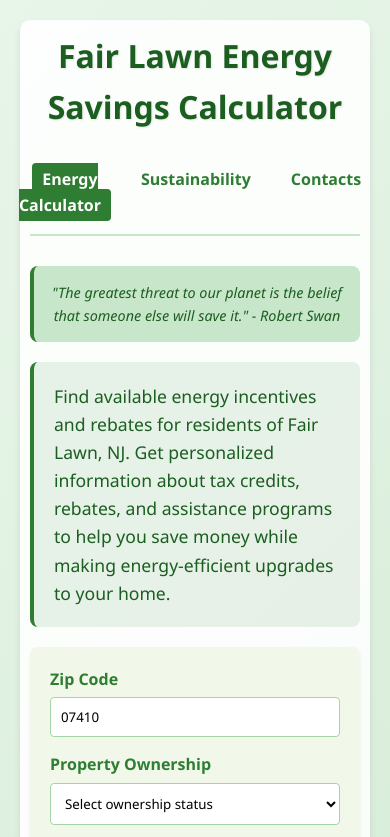
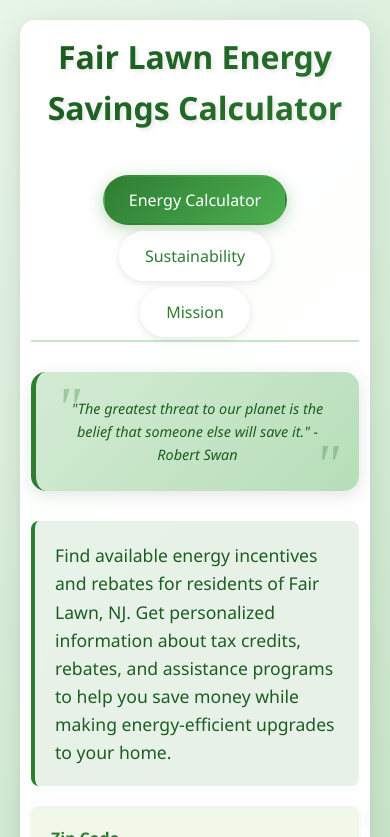
Before and after one commit to aarnavr18/geenoutreach, a website: page public/index.html in a window 390 px wide. Shown: the top 837 px of the page. Drawn offline with Linux system fonts and the light colour scheme.

Commit message:
Enhanced website aesthetics and restructured content - Updated sustainability page (removed vision and events sections) - Created new mission page to replace contacts - Enhanced visual design with glassmorphism effects, gradients, and animations - Improved navigation with modern pill-shaped buttons - Added responsive design and better mobile support

```diff
--- a/public/index.html
+++ b/public/index.html
@@ -15,7 +15,7 @@
         <ul>
           <li><a href="index.html" class="active">Energy Calculator</a></li>
           <li><a href="sustainability.html">Sustainability</a></li>
-          <li><a href="contacts.html">Contacts</a></li>
+          <li><a href="mission.html">Mission</a></li>
         </ul>
       </nav>
     </header>
--- a/public/styles.css
+++ b/public/styles.css
@@ -11,16 +11,25 @@ body {
   color: #1b5e20; /* Dark green text */
   line-height: 1.6;
   padding: 20px;
-  background-image: linear-gradient(135deg, #e8f5e9 0%, #c8e6c9 100%);
+  background-image:
+    linear-gradient(135deg, #e8f5e9 0%, #c8e6c9 100%),
+    radial-gradient(circle at 20% 80%, rgba(76, 175, 80, 0.1) 0%, transparent 50%),
+    radial-gradient(circle at 80% 20%, rgba(139, 195, 74, 0.1) 0%, transparent 50%);
+  background-attachment: fixed;
+  min-height: 100vh;
 }
 
 .container {
   max-width: 800px;
   margin: 0 auto;
   padding: 20px;
-  background-color: rgba(255, 255, 255, 0.9);
-  border-radius: 10px;
-  box-shadow: 0 4px 6px rgba(0, 0, 0, 0.1);
+  background-color: rgba(255, 255, 255, 0.95);
+  border-radius: 15px;
+  box-shadow:
+    0 8px 32px rgba(0, 0, 0, 0.1),
+    0 2px 8px rgba(0, 0, 0, 0.05);
+  backdrop-filter: blur(10px);
+  border: 1px solid rgba(255, 255, 255, 0.2);
 }
 
 h1 {
@@ -28,17 +37,89 @@ h1 {
   text-align: center;
   margin-bottom: 20px;
   font-size: 2.5em;
-  text-shadow: 1px 1px 2px rgba(0, 0, 0, 0.1);
+  text-shadow: 2px 2px 4px rgba(0, 0, 0, 0.1);
+  background: linear-gradient(135deg, #1b5e20, #2e7d32);
+  -webkit-background-clip: text;
+  -webkit-text-fill-color: transparent;
+  background-clip: text;
+  font-weight: 600;
+}
+
+/* Header and Navigation Styles */
+header {
+  margin-bottom: 30px;
+  padding-bottom: 20px;
+  border-bottom: 2px solid rgba(46, 125, 50, 0.2);
+}
+
+nav {
+  margin-top: 20px;
+}
+
+nav ul {
+  list-style: none;
+  display: flex;
+  justify-content: center;
+  gap: 30px;
+  flex-wrap: wrap;
+}
+
+nav li a {
+  color: #2e7d32;
+  text-decoration: none;
+  padding: 12px 24px;
+  border-radius: 25px;
+  background: rgba(255, 255, 255, 0.7);
+  border: 2px solid transparent;
+  transition: all 0.3s ease;
+  font-weight: 500;
+  box-shadow: 0 2px 8px rgba(0, 0, 0, 0.1);
+}
+
+nav li a:hover {
+  background: rgba(46, 125, 50, 0.1);
+  border-color: #2e7d32;
+  transform: translateY(-2px);
+  box-shadow: 0 4px 16px rgba(0, 0, 0, 0.15);
+}
+
+nav li a.active {
+  background: linear-gradient(135deg, #2e7d32, #4caf50);
+  color: white;
+  box-shadow: 0 4px 16px rgba(46, 125, 50, 0.3);
 }
 
 .quote {
   font-style: italic;
   text-align: center;
-  margin: 20px 0;
-  padding: 15px;
-  background-color: #c8e6c9;
-  border-radius: 8px;
-  border-left: 4px solid #2e7d32;
+  margin: 30px 0;
+  padding: 25px;
+  background: linear-gradient(135deg, rgba(200, 230, 201, 0.8), rgba(165, 214, 167, 0.8));
+  border-radius: 15px;
+  border-left: 5px solid #2e7d32;
+  box-shadow: 0 4px 16px rgba(0, 0, 0, 0.1);
+  position: relative;
+  overflow: hidden;
+}
+
+.quote::before {
+  content: '"';
+  position: absolute;
+  top: -10px;
+  left: 20px;
+  font-size: 4em;
+  color: rgba(46, 125, 50, 0.3);
+  font-family: serif;
+}
+
+.quote::after {
+  content: '"';
+  position: absolute;
+  bottom: -20px;
+  right: 20px;
+  font-size: 4em;
+  color: rgba(46, 125, 50, 0.3);
+  font-family: serif;
 }
 
 /* Fair Lawn specific styles */
--- a/render.yaml
+++ b/render.yaml
@@ -4,10 +4,13 @@ services:
     env: node
     buildCommand: npm install
     startCommand: node server.js
+    healthCheckPath: /api/test
+    healthCheckTimeout: 60
+    autoDeploy: true
     envVars:
       - key: API_KEY
         sync: false
       - key: API_BASE_URL
         value: https://api.rewiringamerica.org
       - key: PORT
-        value: 10000
+        value: 3000
```
Also changed, not shown: public/mission.css (added, +96 -0 lines), public/mission.html (added, +52 -0 lines), public/sustainability.html (+1 -14 lines), server.js (+15 -3 lines), 1 other file.
